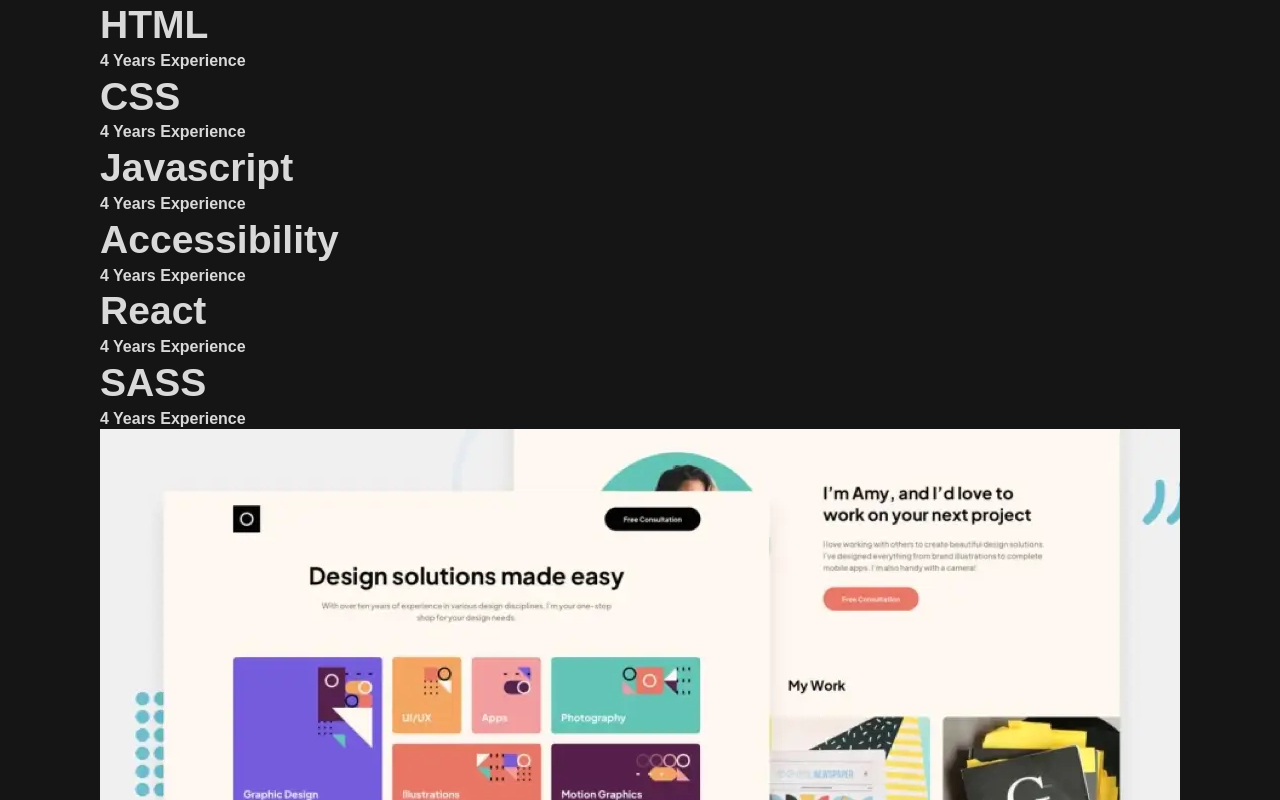
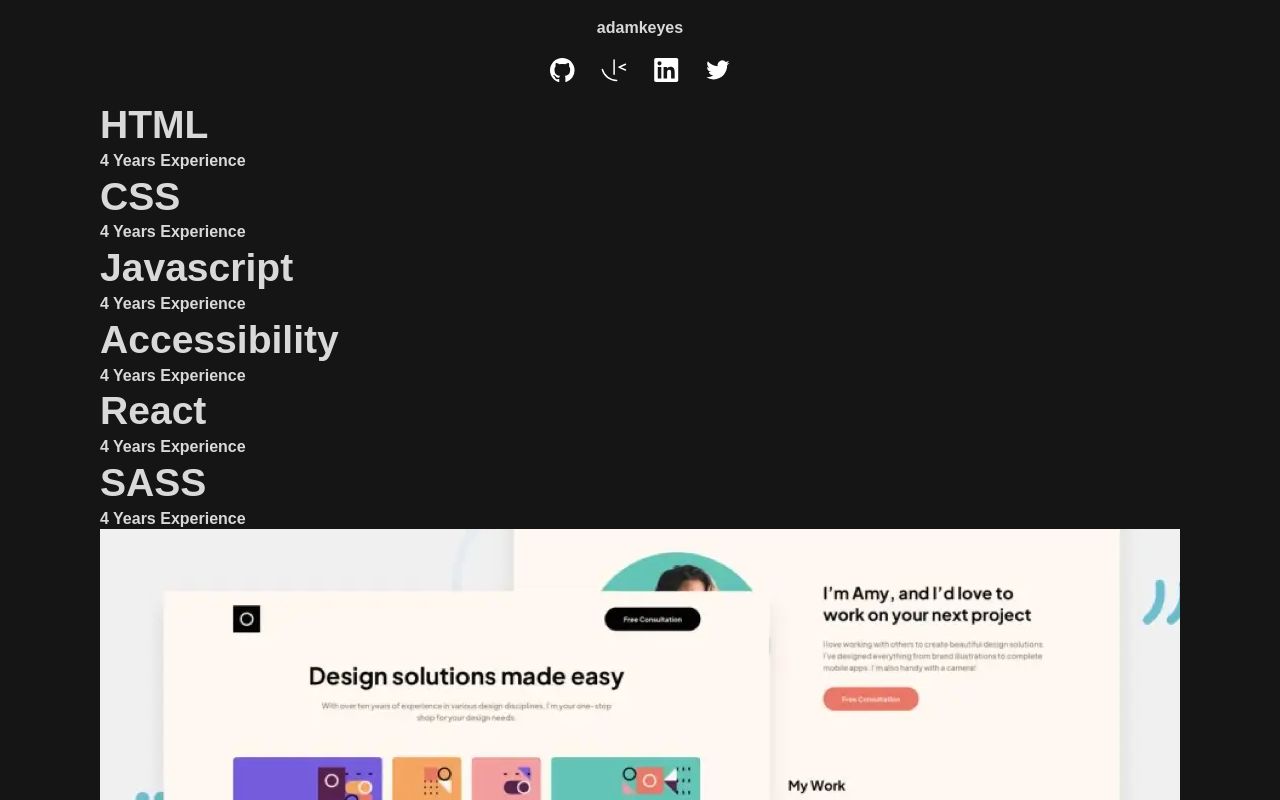
Before and after one commit to Hcmwebs/single-page-dev-portifolio, a React (Vite) app: page / in a window 1280 px wide. Shown: the top 800 px of the page. Built offline with nearby package versions, Linux system fonts and the light colour scheme.

Commit message:
started styling the nav

```diff
--- a/src/components/Header.jsx
+++ b/src/components/Header.jsx
@@ -1,11 +1,13 @@
 import React from 'react'
 import { HeaderStyled } from '../styles'
+import { Nav } from '../components'
 
 const Header = () => {
-	return
-	<Header>
-		<Nav />
-	</Header>
+	return (
+		<HeaderStyled>
+			<Nav />
+		</HeaderStyled>
+	)
 }
 
 export default Header
--- a/src/components/Nav.jsx
+++ b/src/components/Nav.jsx
@@ -1,7 +1,14 @@
 import React from 'react'
+import { NavStyled } from '../styles'
+import { Socials } from '../components'
 
 const Nav = () => {
-	return <div>Nav component goes here</div>
+	return (
+		<NavStyled>
+			<p>adamkeyes</p>
+			<Socials />
+		</NavStyled>
+	)
 }
 
 export default Nav
--- /dev/null
+++ b/src/components/Socials.jsx
@@ -0,0 +1,38 @@
+import React from 'react'
+
+const Socials = () => {
+	return (
+		<div className="socials">
+			<svg xmlns='http://www.w3.org/2000/svg' width='25' height='24'>
+				<path
+					fill='#FFF'
+					fill-rule='evenodd'
+					d='M12.304 0C5.506 0 0 5.506 0 12.304c0 5.444 3.522 10.042 8.413 11.672.615.108.845-.261.845-.584 0-.292-.015-1.261-.015-2.291-3.091.569-3.891-.754-4.137-1.446-.138-.354-.738-1.446-1.261-1.738-.43-.23-1.046-.8-.016-.815.97-.015 1.661.892 1.892 1.261 1.107 1.86 2.876 1.338 3.584 1.015.107-.8.43-1.338.784-1.646-2.738-.307-5.598-1.368-5.598-6.074 0-1.338.477-2.446 1.26-3.307-.122-.308-.553-1.569.124-3.26 0 0 1.03-.323 3.383 1.26.985-.276 2.03-.415 3.076-.415 1.046 0 2.092.139 3.076.416 2.353-1.6 3.384-1.261 3.384-1.261.676 1.691.246 2.952.123 3.26.784.861 1.26 1.953 1.26 3.307 0 4.721-2.875 5.767-5.613 6.074.446.385.83 1.123.83 2.277 0 1.645-.015 2.968-.015 3.383 0 .323.231.708.846.584a12.324 12.324 0 0 0 8.382-11.672C24.607 5.506 19.101 0 12.304 0Z'
+				/>
+			</svg>
+			<svg xmlns='http://www.w3.org/2000/svg' width='26' height='23'>
+				<path
+					fill='#FFF'
+					d='M13.084.23a.751.751 0 0 0-.736.75v14.267a.75.75 0 1 0 1.5 0V.98a.75.75 0 0 0-.763-.75ZM24.44 4.504a.752.752 0 0 0-.284.064l-6.44 2.875a.752.752 0 0 0 0 1.37l6.44 2.884a.75.75 0 0 0 .612-1.369L19.861 8.13l4.907-2.191a.753.753 0 0 0 .38-.99.752.752 0 0 0-.708-.444ZM1.371 9.663a.752.752 0 0 0-.74.938C2.41 17.447 8.603 22.23 15.685 22.23a.75.75 0 1 0 0-1.501A14.053 14.053 0 0 1 2.083 10.225a.75.75 0 0 0-.712-.561v-.001Z'
+				/>
+			</svg>
+
+			<svg xmlns='http://www.w3.org/2000/svg' width='25' height='24'>
+				<path
+					fill='#FFF'
+					fill-rule='evenodd'
+					d='M5.551 3.304c-1.14 0-2.067.926-2.067 2.064 0 1.14.928 2.066 2.067 2.066a2.066 2.066 0 0 0 0-4.13ZM3.767 8.998v11.453h3.562L7.33 8.998H3.767Zm5.798 0V20.45l3.554.002.002-5.668c0-1.454.253-2.941 2.132-2.941 1.851 0 1.851 1.755 1.851 3.036v5.571l3.559-.001v-6.28c0-2.834-.517-5.457-4.27-5.457-1.763 0-2.916.997-3.368 1.85h-.05V8.997h-3.41ZM22.435 24H1.982c-.976 0-1.77-.777-1.77-1.732V1.731C.212.776 1.006 0 1.982 0h20.453c.98 0 1.777.776 1.777 1.73v20.538c0 .955-.797 1.732-1.777 1.732Z'
+				/>
+			</svg>
+
+			<svg xmlns='http://www.w3.org/2000/svg' width='24' height='20'>
+				<path
+					fill='#FFF'
+					d='M23.492 2.705a9.563 9.563 0 0 1-2.742.751 4.788 4.788 0 0 0 2.1-2.643 9.536 9.536 0 0 1-3.033 1.159 4.778 4.778 0 0 0-8.14 4.357 13.564 13.564 0 0 1-9.844-4.99 4.774 4.774 0 0 0-.646 2.4 4.778 4.778 0 0 0 2.124 3.977 4.765 4.765 0 0 1-2.163-.598v.061a4.778 4.778 0 0 0 3.832 4.684 4.812 4.812 0 0 1-2.158.082 4.78 4.78 0 0 0 4.462 3.316 9.584 9.584 0 0 1-5.932 2.045c-.38 0-.762-.022-1.14-.067a13.508 13.508 0 0 0 7.32 2.146c8.787 0 13.59-7.277 13.59-13.589 0-.205-.004-.412-.013-.617a9.71 9.71 0 0 0 2.381-2.471l.002-.003Z'
+				/>
+			</svg>
+		</div>
+	)
+}
+
+export default Socials
--- a/src/components/index.jsx
+++ b/src/components/index.jsx
@@ -1,5 +1,6 @@
 import Header from './Header'
 import Nav from './Nav'
+import Socials from './Socials'
 import Hero from './Hero'
 import MainBody from './MainBody'
 import Skills from './Skills'
@@ -12,6 +13,7 @@ import Form from './Form'
 export {
 	Header,
 	Nav,
+	Socials,
 	Hero,
 	MainBody,
 	Skills,
--- /dev/null
+++ b/src/styles/NavStyled.jsx
@@ -0,0 +1,18 @@
+import styled from 'styled-components'
+
+const NavStyled = styled.nav`
+	display: flex;
+	align-items: center;
+	justify-content: space-between;
+	flex-direction: column;
+	gap: 1.25rem;
+	padding-block: 1rem;
+
+	.socials {
+		display: grid;
+		place-items: center;
+		grid-template-columns: repeat(4, 1fr);
+		gap: 1.625rem;
+	}
+`
+export default NavStyled
--- a/src/styles/index.jsx
+++ b/src/styles/index.jsx
@@ -2,5 +2,6 @@ import Container from './Container.styled'
 import GlobalStyles from './GlobalStyles'
 import theme from './Themes.styled'
 import HeaderStyled from './Header.styled'
+import NavStyled from './NavStyled'
 
-export { GlobalStyles, Container, theme, HeaderStyled }
+export { GlobalStyles, Container, theme, HeaderStyled, NavStyled }
```
